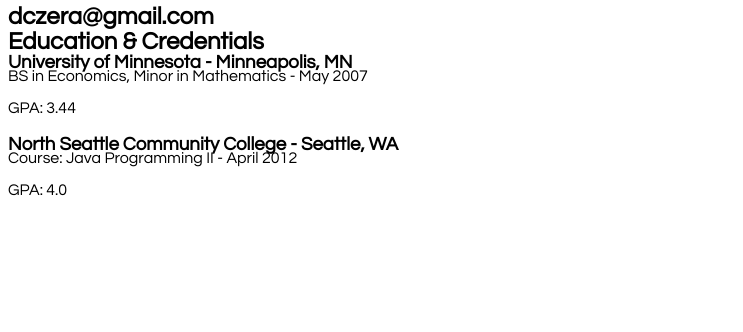
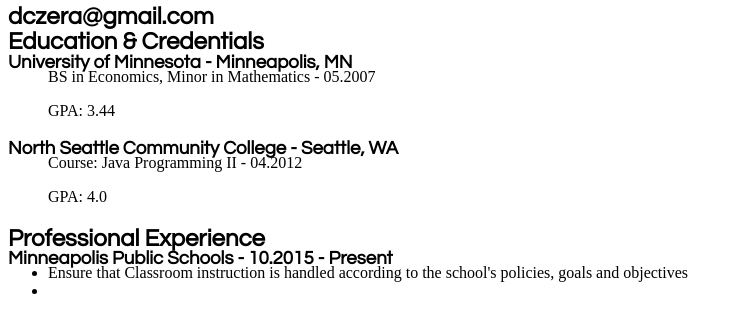
Before and after one commit to danzera/resume, a plain HTML site: page index.html in a window 1280 px wide. Shown: the part 100-432 px from the top of the page, without its empty margins (0-743 px from the left). Drawn offline with Linux system fonts and the light colour scheme.

Commit message:
Update index.html

```diff
--- a/index.html
+++ b/index.html
@@ -7,7 +7,7 @@
 
   <body>
     <div id="container">
-      <div class="contact-info">
+      <div class="contact_info">
         <h1>Dan Zera</h1>
         <h2>Minneapolis, MN</h2>
         <h2>612.402.1038</h2>
@@ -17,12 +17,21 @@
       <div class="education">
         <h2>Education &amp; Credentials</h2>
         <h3>University of Minnesota - Minneapolis, MN</h3>
-        <p>BS in Economics, Minor in Mathematics - May 2007</p>
-        <p>GPA: 3.44</p>
+        <ul>BS in Economics, Minor in Mathematics - 05.2007</ul>
+        <ul>GPA: 3.44</ul>
 
         <h3>North Seattle Community College - Seattle, WA</h3>
-        <p>Course: Java Programming II - April 2012</p>
-        <p>GPA: 4.0</p>
+        <ul>Course: Java Programming II - 04.2012</ul>
+        <ul>GPA: 4.0</ul>
+      </div>
+
+      <div class="work_experience">
+        <h2>Professional Experience</h2>
+        <h3>Minneapolis Public Schools - 10.2015 - Present</h3>
+        <ul>
+          <li>Ensure that Classroom instruction is handled according to the school's policies, goals and objectives
+          <li>
+        </ul>
       </div>
     </div>
   </body>
```
